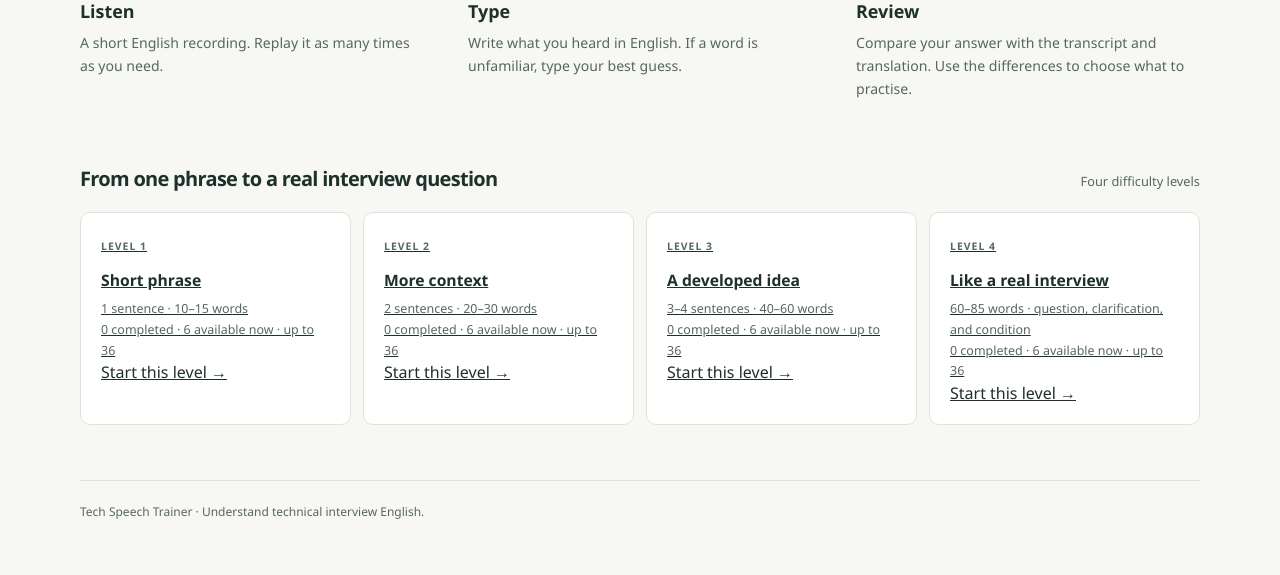
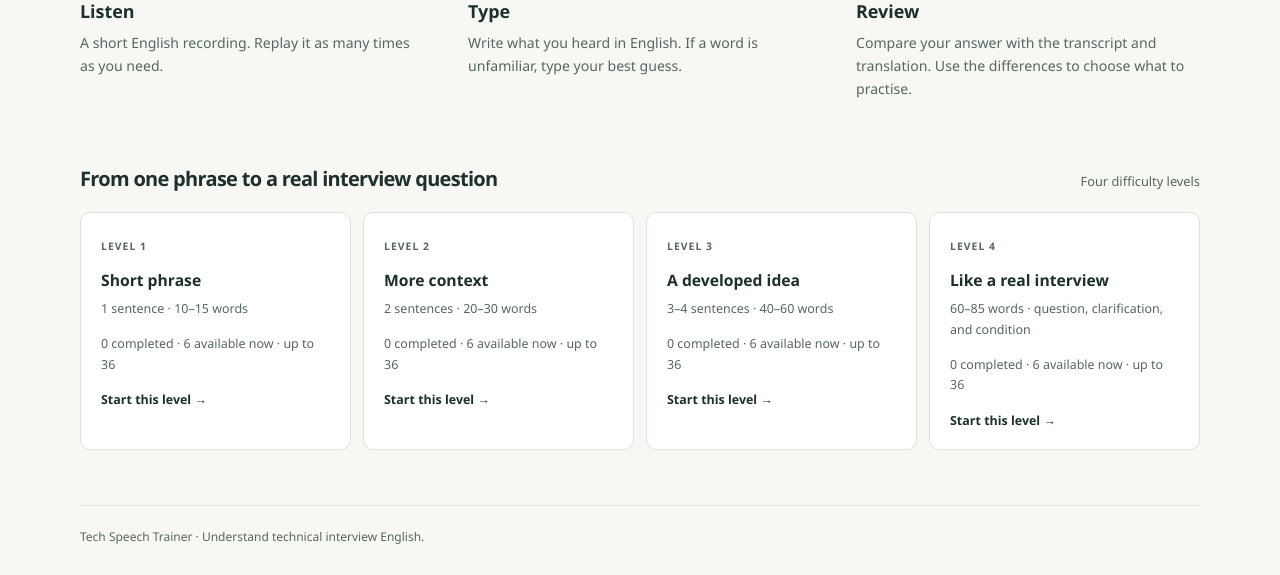
Before and after one commit to Wantorai/tech-speech-trainer, a FastAPI app: page / in a window 1280 px wide. Shown: the part 837-1412 px from the top of the page. Before the commit the page ends 1356 px from the top, so only its background shows below. Run offline with FastAPI, Linux system fonts and the light colour scheme; data that the repository does not hold is empty.

Commit message:
style: make level cards interactive

```diff
--- a/app/static/styles.css
+++ b/app/static/styles.css
@@ -56,8 +56,12 @@ h1 span { color: var(--green); }
 .section-heading p { margin: 0; font-size: .8rem; }
 .levels { display: grid; grid-template-columns: repeat(4, 1fr); gap: 12px; }
 .level-card { background: white; border: 1px solid var(--line); padding: 20px; border-radius: 10px; }
+.level-card-link { display: block; color: inherit; text-decoration: none; transition: border-color .2s ease, transform .2s ease, box-shadow .2s ease; }
+.level-card-link:hover, .level-card-link:focus-visible { border-color: var(--accent); box-shadow: 0 8px 20px rgba(26, 53, 74, .08); transform: translateY(-2px); }
 .level-card h3 { font-size: .98rem; margin: 14px 0 8px; }
 .level-card p { font-size: .78rem; margin-bottom: 0; }
+.level-card .level-progress { color: var(--muted); margin-top: 14px; }
+.level-card-action { display: block; color: var(--accent); font-size: .78rem; font-weight: 700; margin-top: 16px; }
 .footer { padding: 22px 0 30px; border-top: 1px solid var(--line); font-size: .75rem; color: var(--muted); }
 .skip-link { position: absolute; left: 12px; top: -100px; background: white; padding: 12px; z-index: 1; }
 .skip-link:focus { top: 12px; }
```
